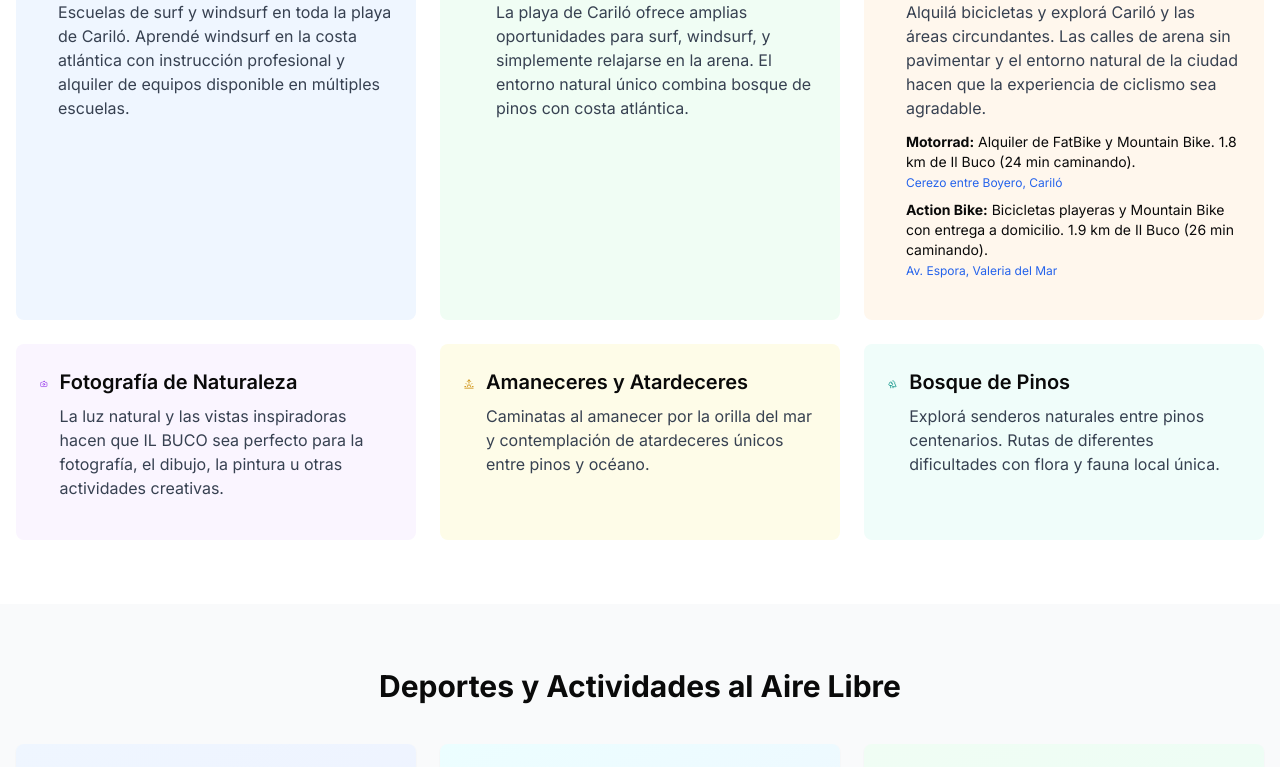
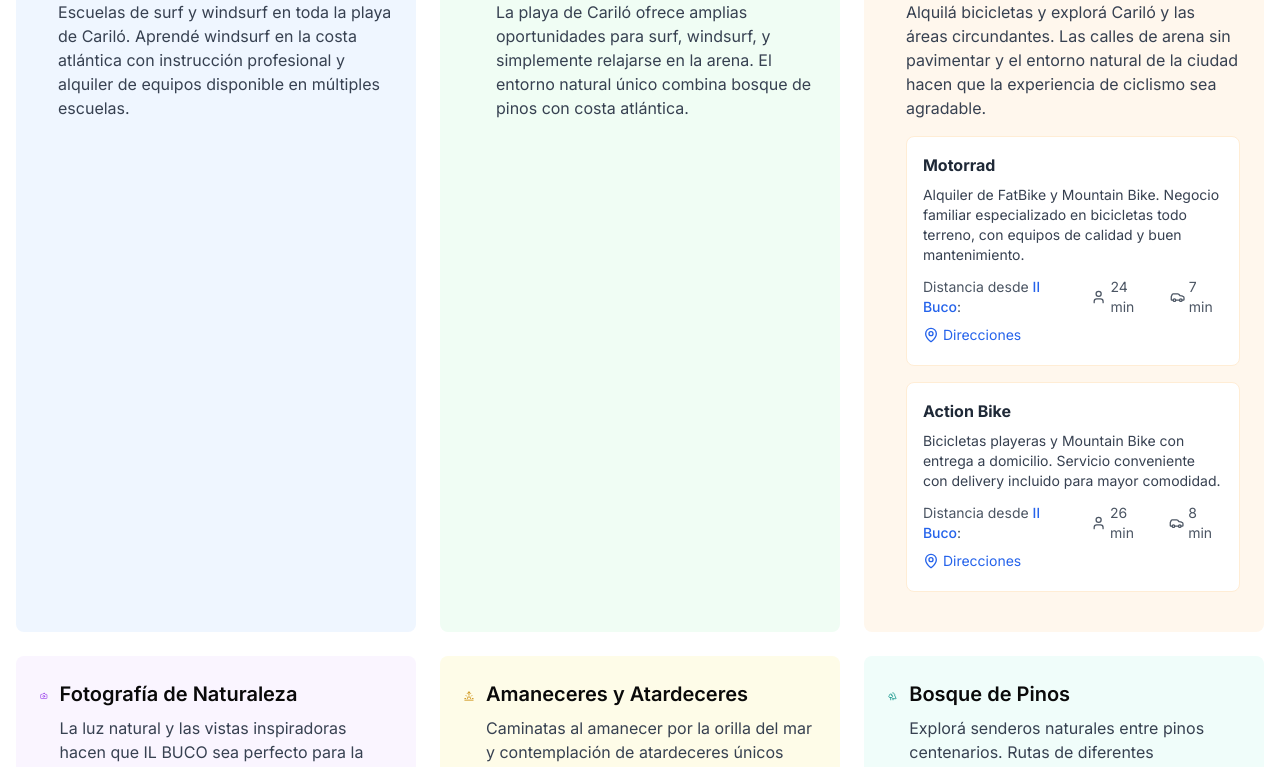
Before and after one commit to visualpharm/ilbuco-g2, a Next.js app: page /que-hacer-en-carilo in a window 1280 px wide. Shown: the part 1093-1860 px from the top of the page. Built offline with nearby package versions, Linux system fonts and the light colour scheme.

Commit message:
good info on the businesses

```diff
--- a/app/que-hacer-en-carilo/page.tsx
+++ b/app/que-hacer-en-carilo/page.tsx
@@ -13,6 +13,9 @@ import {
   Camera,
   Bike,
   Sunrise,
+  User,
+  Car,
+  MapPin,
 } from "lucide-react"
 
 // Cariló gallery images - the renamed photos from /public/photo/carilo
@@ -241,32 +244,62 @@ export default function QueHacerEnCarilo() {
                   <Bike className="h-6 w-6 mr-3 mt-1 text-orange-600" />
                   <div>
                     <h3 className="text-xl font-semibold mb-2">Alquiler de Bicicletas</h3>
-                    <p className="text-gray-700 mb-3">
+                    <p className="text-gray-700 mb-4">
                       Alquilá bicicletas y explorá Cariló y las áreas circundantes. Las calles de arena sin pavimentar y el entorno natural de la ciudad hacen que la experiencia de ciclismo sea agradable.
                     </p>
-                    <div className="space-y-2 text-sm">
-                      <div>
-                        <strong>Motorrad:</strong> Alquiler de FatBike y Mountain Bike. 1.8 km de Il Buco (24 min caminando).
-                        <br />
+
+                    <div className="space-y-4">
+                      <div className="bg-white p-4 rounded-lg border border-orange-100">
+                        <h4 className="font-bold text-gray-800 mb-2">Motorrad</h4>
+                        <p className="text-gray-700 text-sm mb-3">
+                          Alquiler de FatBike y Mountain Bike. Negocio familiar especializado en bicicletas todo terreno, con equipos de calidad y buen mantenimiento.
+                        </p>
+                        <div className="flex items-center gap-4 text-sm text-gray-600 mb-2">
+                          <span>Distancia desde <Link href="/" className="text-blue-600 hover:text-blue-800 font-medium">Il Buco</Link>:</span>
+                          <div className="flex items-center gap-1">
+                            <User className="h-4 w-4" />
+                            <span>24 min</span>
+                          </div>
+                          <div className="flex items-center gap-1">
+                            <Car className="h-4 w-4" />
+                            <span>7 min</span>
+                          </div>
+                        </div>
                         <a
                           href="https://www.google.com/maps/search/?api=1&query=Motorrad+Cerezo+entre+Boyero+Carilo"
-                          className="text-blue-600 hover:text-blue-800 text-xs"
+                          className="inline-flex items-center gap-1 text-blue-600 hover:text-blue-800 text-sm"
                           target="_blank"
                           rel="noopener noreferrer"
                         >
-                          Cerezo entre Boyero, Cariló
+                          <MapPin className="h-4 w-4" />
+                          Direcciones
                         </a>
                       </div>
-                      <div>
-                        <strong>Action Bike:</strong> Bicicletas playeras y Mountain Bike con entrega a domicilio. 1.9 km de Il Buco (26 min caminando).
-                        <br />
+
+                      <div className="bg-white p-4 rounded-lg border border-orange-100">
+                        <h4 className="font-bold text-gray-800 mb-2">Action Bike</h4>
+                        <p className="text-gray-700 text-sm mb-3">
+                          Bicicletas playeras y Mountain Bike con entrega a domicilio. Servicio conveniente con delivery incluido para mayor comodidad.
+                        </p>
+                        <div className="flex items-center gap-4 text-sm text-gray-600 mb-2">
+                          <span>Distancia desde <Link href="/" className="text-blue-600 hover:text-blue-800 font-medium">Il Buco</Link>:</span>
+                          <div className="flex items-center gap-1">
+                            <User className="h-4 w-4" />
+                            <span>26 min</span>
+                          </div>
+                          <div className="flex items-center gap-1">
+                            <Car className="h-4 w-4" />
+                            <span>8 min</span>
+                          </div>
+                        </div>
                         <a
                           href="https://www.google.com/maps/search/?api=1&query=Action+Bike+Av+Espora+Valeria+del+Mar"
-                          className="text-blue-600 hover:text-blue-800 text-xs"
+                          className="inline-flex items-center gap-1 text-blue-600 hover:text-blue-800 text-sm"
                           target="_blank"
                           rel="noopener noreferrer"
                         >
-                          Av. Espora, Valeria del Mar
+                          <MapPin className="h-4 w-4" />
+                          Direcciones
                         </a>
                       </div>
                     </div>
```
